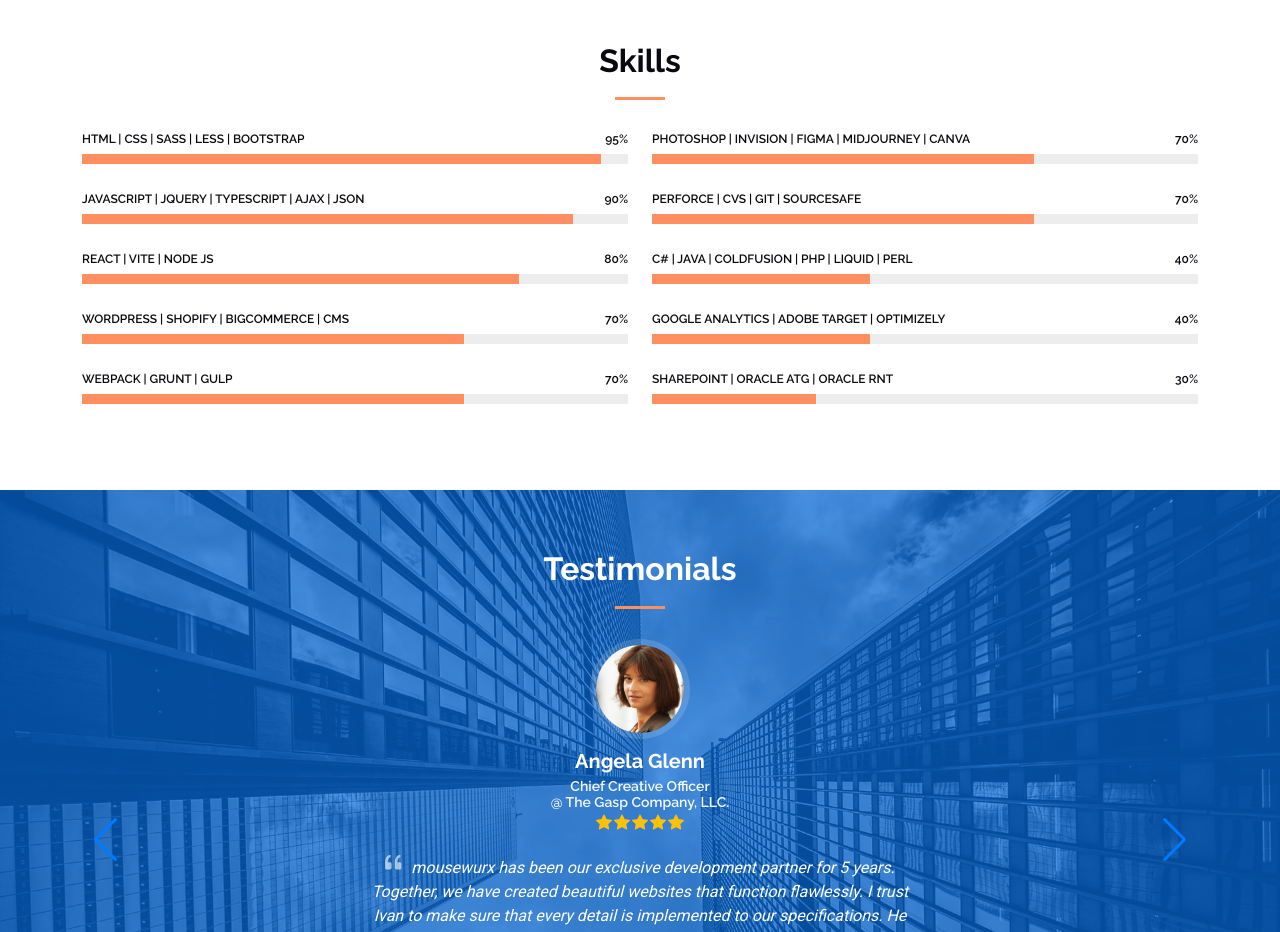
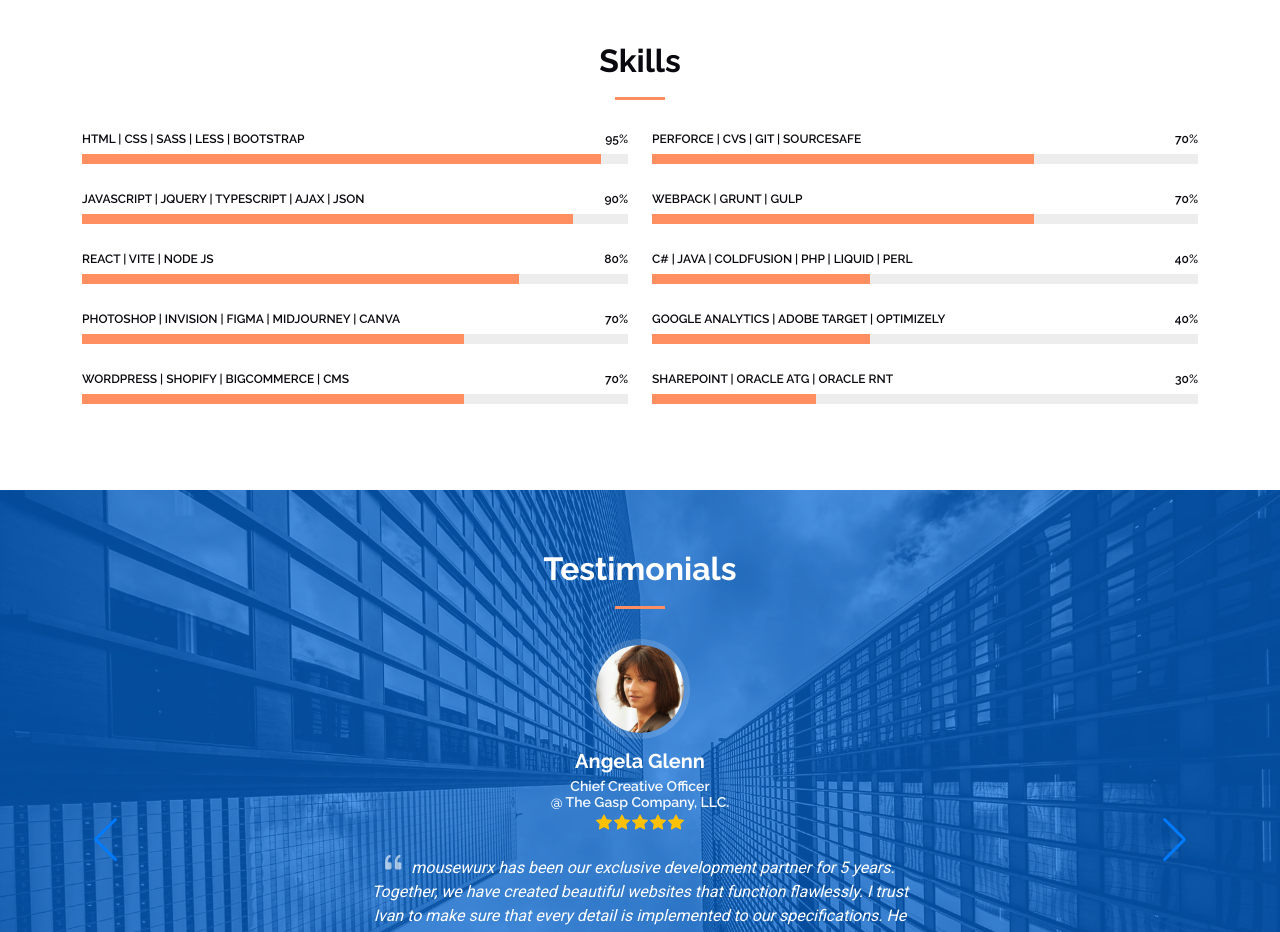
Before and after one commit to squnx/mousewurx.com-phase-4, a React (Vite) app: page /about in a window 1280 px wide. Shown: the part 780-1712 px from the top of the page. Built offline with nearby package versions, Linux system fonts and the light colour scheme; the HTML template or start-up script is replaced by a standard one.

Commit message:
updates for Skills section on About page

```diff
--- a/src/pages/About.jsx
+++ b/src/pages/About.jsx
@@ -82,13 +82,13 @@ const About = () => {
                 </div>
               </div>
               <div className="progress">
-                <span className="skill"><span>WordPress | Shopify | BigCommerce | CMS</span> <i className="val">70%</i></span>
+                <span className="skill"><span>Photoshop | InVision | Figma | Midjourney | Canva</span> <i className="val">70%</i></span>
                 <div className="progress-bar-wrap">
                   <div className="progress-bar" role="progressbar" aria-valuenow="70" aria-valuemin="0" aria-valuemax="100"></div>
                 </div>
               </div>
               <div className="progress">
-                <span className="skill"><span>Webpack | Grunt | Gulp</span> <i className="val">70%</i></span>
+                <span className="skill"><span>WordPress | Shopify | BigCommerce | CMS</span> <i className="val">70%</i></span>
                 <div className="progress-bar-wrap">
                   <div className="progress-bar" role="progressbar" aria-valuenow="70" aria-valuemin="0" aria-valuemax="100"></div>
                 </div>
@@ -96,13 +96,13 @@ const About = () => {
             </div>
             <div className="col-lg-6">
               <div className="progress">
-                <span className="skill"><span>Photoshop | InVision | Figma | Midjourney | Canva</span> <i className="val">70%</i></span>
+                <span className="skill"><span>Perforce | CVS | Git | SourceSafe</span> <i className="val">70%</i></span>
                 <div className="progress-bar-wrap">
                   <div className="progress-bar" role="progressbar" aria-valuenow="70" aria-valuemin="0" aria-valuemax="100"></div>
                 </div>
               </div>
               <div className="progress">
-                <span className="skill"><span>Perforce | CVS | Git | SourceSafe</span> <i className="val">70%</i></span>
+                <span className="skill"><span>Webpack | Grunt | Gulp</span> <i className="val">70%</i></span>
                 <div className="progress-bar-wrap">
                   <div className="progress-bar" role="progressbar" aria-valuenow="70" aria-valuemin="0" aria-valuemax="100"></div>
                 </div>
```
